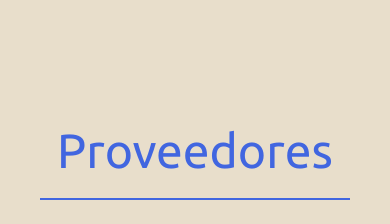
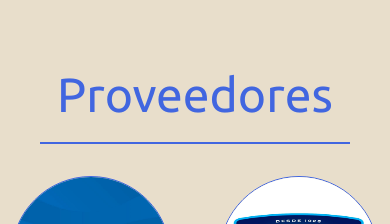
Before and after one commit to Marianoromero8/ssg-distribuidora, a Next.js app: page / in a window 390 px wide. Shown: the part 876-1100 px from the top of the page. Built offline with nearby package versions, Linux system fonts and the light colour scheme.

Commit message:
fix:mb from home and mt from provider change

```diff
--- a/app/components/home/Home.tsx
+++ b/app/components/home/Home.tsx
@@ -30,7 +30,7 @@ export default function Home() {
     }
 
     return (
-        <div className="flex flex-col sm:flex-row text-[#4166e0] gap-12 p-6 mb-6 w-full min-h-screen sm:pt-14">
+        <div className="flex flex-col sm:flex-row text-[#4166e0] gap-12 p-6 md:mb-6 w-full min-h-screen md:pt-14">
             {/* Texto y Botones */}
             <div className="flex flex-col justify-center items-center sm:items-center text-center sm:text-center w-full sm:w-1/2 p-8">
                 <motion.h1
--- a/app/components/providers/Providers.tsx
+++ b/app/components/providers/Providers.tsx
@@ -20,7 +20,7 @@ export default function Providers() {
     return (
         <div id="brands" className="text-[#4166e0]">
             <motion.div
-                className="flex justify-center mt-8 mb-6 text-5xl"
+                className="flex justify-center md:mt-8 mb-6 text-5xl"
                 initial={{ opacity: 0, x: 50 }}
                 whileInView={{ opacity: 1, x: 0 }}
                 transition={{ duration: 2 }}
```
